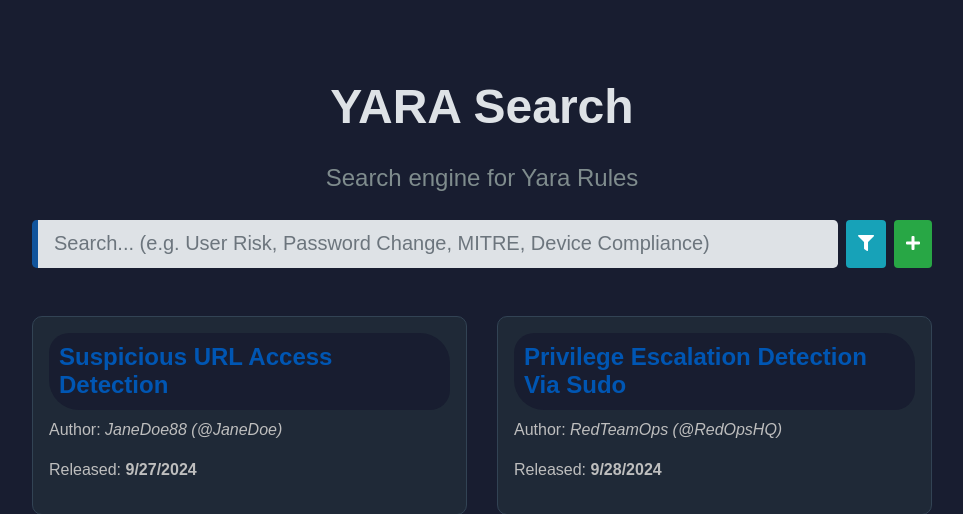
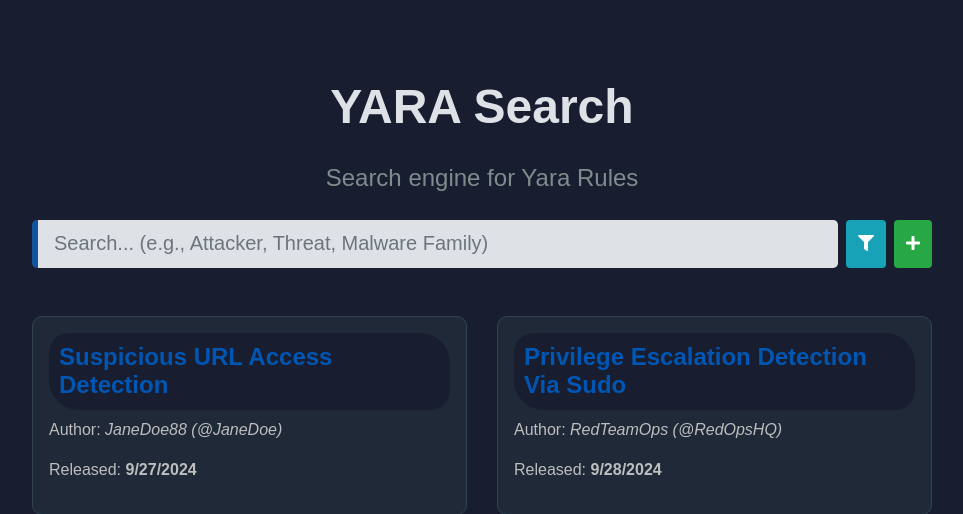
Before and after one commit to ALHAJJ22/Search-Engine-for-YARA-Rules, a Django app: page / in a window 1280 px wide. Shown: the top 514 px of the page, without its empty margins (158-1121 px from the left). Run offline with Django 5.2, Linux system fonts and the light colour scheme; data comes from the database, SQL or seed files in the repository; some libraries are stand-ins or nearby versions.

Commit message:
change search bar placeholder

```diff
--- a/templates/pages/home.html
+++ b/templates/pages/home.html
@@ -29,7 +29,7 @@
             id="searchInput"
             class="form-control form-control-lg mr-2"
             size="70"
-            placeholder="Search... (e.g. User Risk, Password Change, MITRE, Device Compliance)"
+            placeholder="Search... (e.g., Attacker, Threat, Malware Family)"
             onkeyup="filterRules()"
           />
           <button type="button" class="btn btn-info mr-2" data-toggle="modal" data-target="#filterModal">
```
